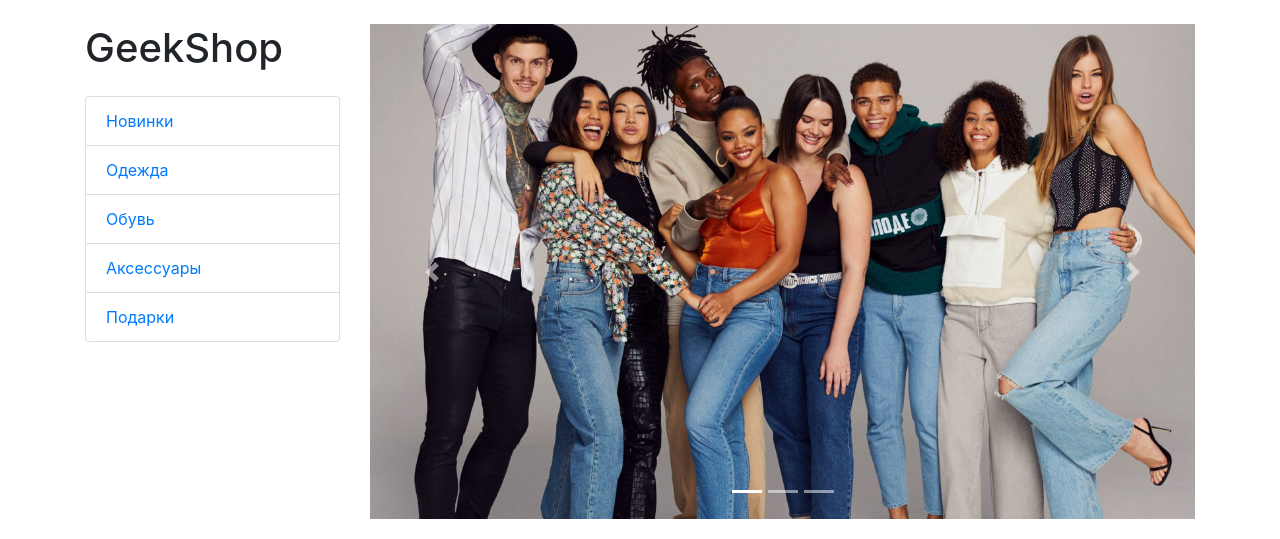
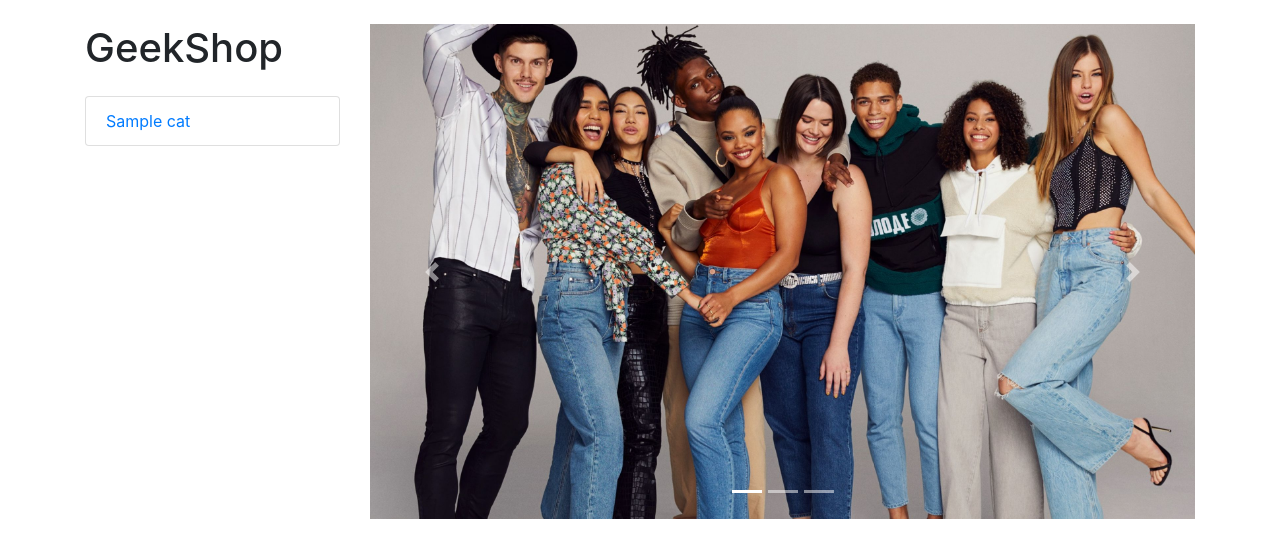
Before and after one commit to bazunaka/geekbrains_python, a Django app: template django_start/geekshop/mainapp/templates/mainapp/products.html in a window 1280 px wide. Shown: the part 56-595 px from the top of the page. Run offline with Django 3.2, Linux system fonts and the light colour scheme; the template is opened without the code that fills it: most values are stand-ins (such as "Sample title", 1, 10 or a date in 2020); some libraries are stand-ins or nearby versions.

Commit message:
add dyn.catalog and delete DB

```diff
--- a/django_start/geekshop/mainapp/templates/mainapp/products.html
+++ b/django_start/geekshop/mainapp/templates/mainapp/products.html
@@ -55,11 +55,14 @@
 
                 <h1 class="my-4">GeekShop</h1>
                 <div class="list-group">
-                    <a href="#" class="list-group-item">Новинки</a>
+                    {% for cat in catalog %}
+                    <a href="#" class="list-group-item">{{ cat }}</a>
+                    {% endfor %}
+                    <!--<a href="#" class="list-group-item">Новинки</a>
                     <a href="#" class="list-group-item">Одежда</a>
                     <a href="#" class="list-group-item">Обувь</a>
                     <a href="#" class="list-group-item">Аксессуары</a>
-                    <a href="#" class="list-group-item">Подарки</a>
+                    <a href="#" class="list-group-item">Подарки</a> -->
                 </div>
 
             </div>
--- a/django_start/geekshop/mainapp/views.py
+++ b/django_start/geekshop/mainapp/views.py
@@ -7,7 +7,8 @@ def main(request):
 
 
 def products(request):
-    return render(request, 'mainapp/products.html')
+    catalog = ["Новинки", "Одежда", "Обувь", "Аксессуары", "Подарки"]
+    return render(request, 'mainapp/products.html', context={"catalog": catalog})
 
 
 def contacts(request):
```
Also changed, not shown: django_start/geekshop/db.sqlite3 (deleted).
